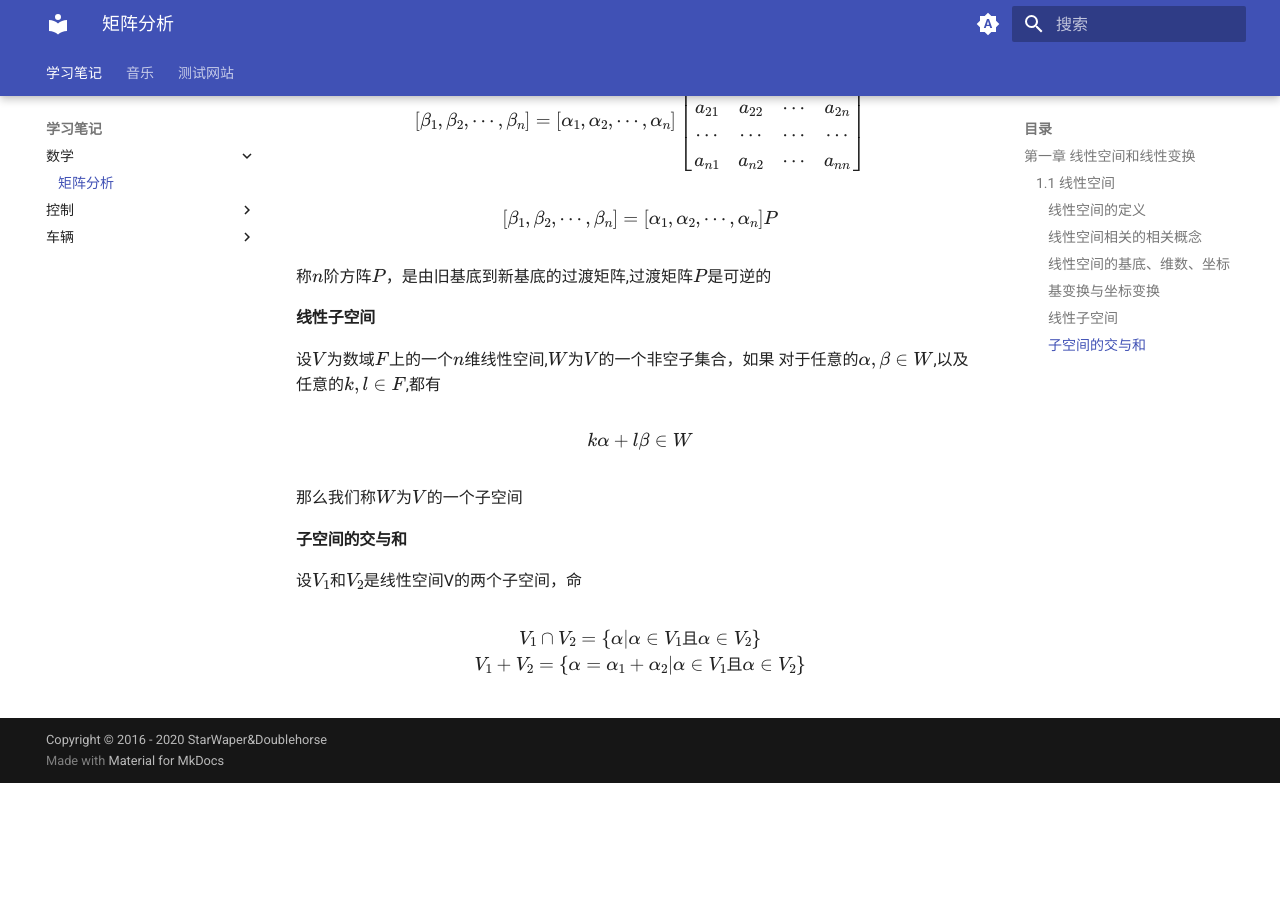
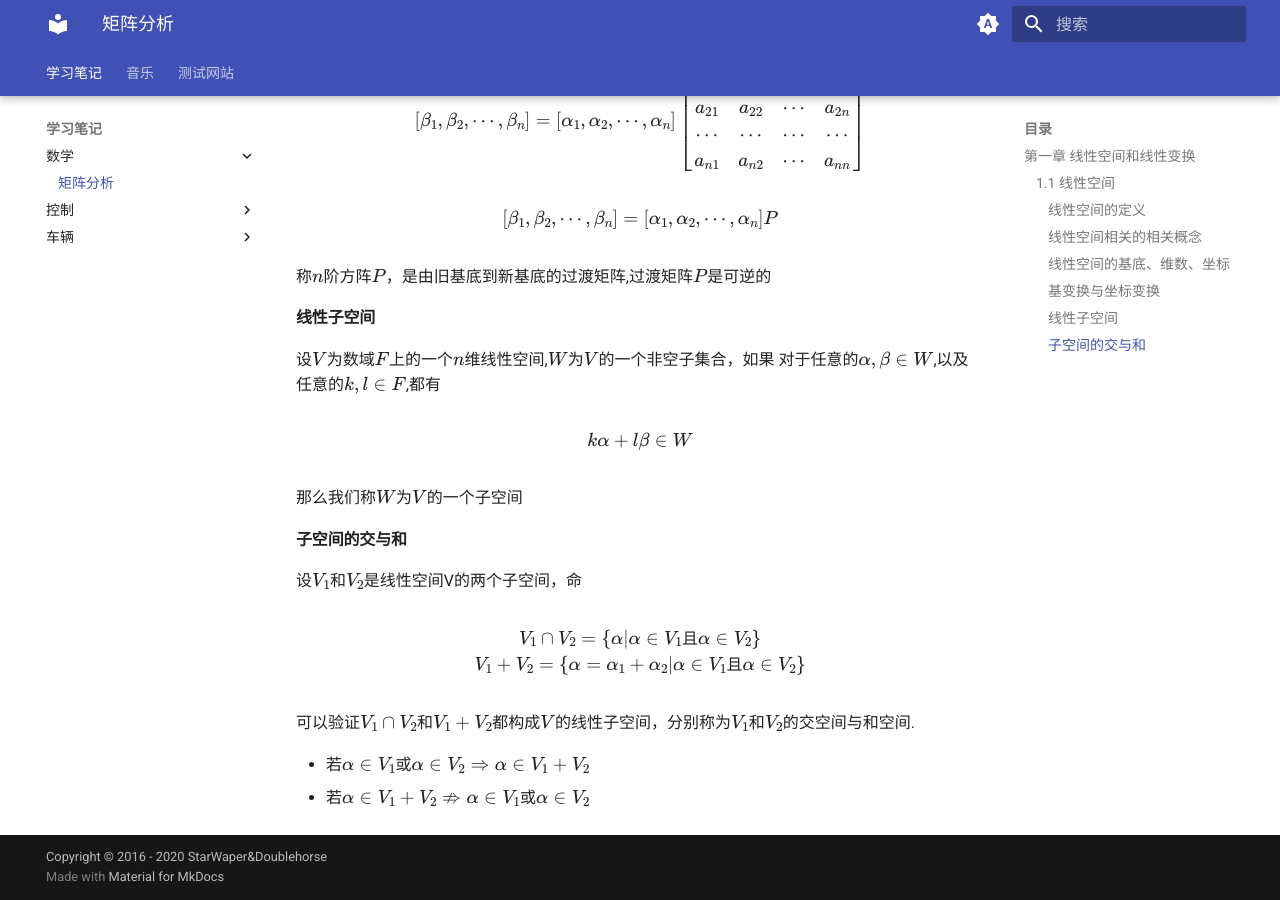
Before and after one commit to doublehorse2000/doublehorse2000.github.io, an MkDocs documentation site: the page built from docs/STUDY/MatrixAnalysis.md, in a window 1280 px wide and 900 px high, scrolled down 1646 px. Built offline with MkDocs 1.6.1 and Material for MkDocs 9.7.7, drawn with Linux system fonts in a browser that asks for light colours; before the commit the page ends 2429 px from its top, so only the background shows below that.

Commit message:
Update MatrixAnalysis.md

```diff
--- a/docs/STUDY/MatrixAnalysis.md
+++ b/docs/STUDY/MatrixAnalysis.md
@@ -93,3 +93,8 @@ $$
     V_1 + V_2 = \{\alpha = \alpha_1 + \alpha_2|\alpha\in V_1 且\alpha \in V_2\}
 \end{matrix}
 $$
+
+可以验证$V_1 \cap V_2$和$V_1+V_2$都构成$V$的线性子空间，分别称为$V_1$和$V_2$的交空间与和空间.
+
+* 若$\alpha \in V_1$或$\alpha \in V_2 \Rightarrow \alpha \in V_1 + V_2$
+* 若$\alpha \in V_1 + V_2 \not \Rightarrow \alpha \in V_1$或$\alpha \in V_2$
```
